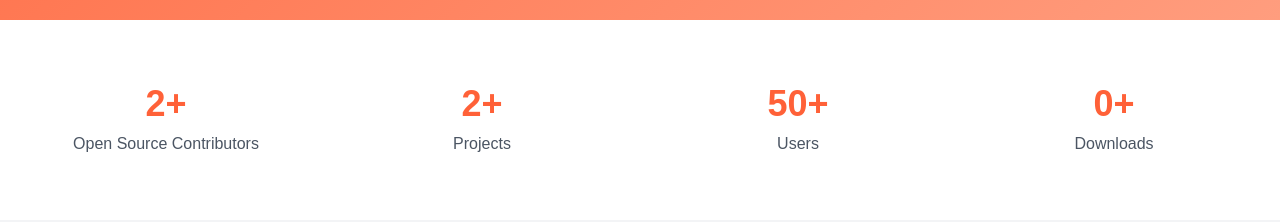
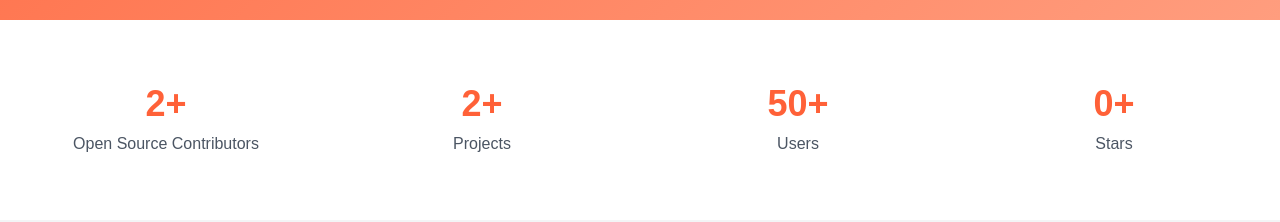
Before and after one commit to CodeQuestic/CodeQuestic, a React (Create React App) app: page / in a window 1280 px wide. Shown: the part 780-1002 px from the top of the page. Built offline with nearby package versions, Linux system fonts and the light colour scheme; no server answers.

Commit message:
Update LandingPage.js

```diff
--- a/src/v2-LandingPage/pages/LandingPage.js
+++ b/src/v2-LandingPage/pages/LandingPage.js
@@ -20,7 +20,7 @@ export default function LandingPage() {
     { value: 2, label: 'Open Source Contributors' },
     { value: 2, label: 'Projects' },
     { value: 50, label: 'Users' },
-    { value: 0, label: 'Downloads' },
+    { value: 0, label: 'Stars' },
   ]
 
   useEffect(() => {
```
